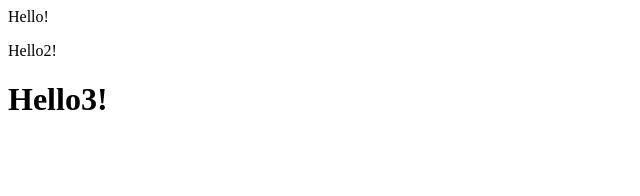
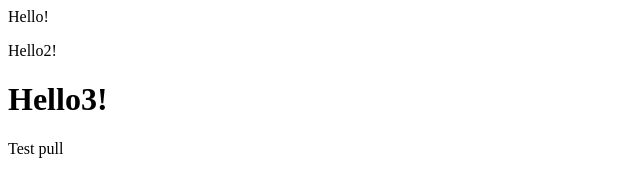
Before and after one commit to ipaulr/Git_Test, a plain HTML site: page index.html in a window 1280 px wide. Shown: the full height of the page, 0-640 px from the left. Drawn offline with Linux system fonts and the light colour scheme.

Commit message:
Add new p tag Test!

```diff
--- a/index.html
+++ b/index.html
@@ -1,3 +1,4 @@
 <p>Hello!</p>
 <p>Hello2!</p>
 <h1>Hello3!</h1>
+<p>Test pull</p>
```
